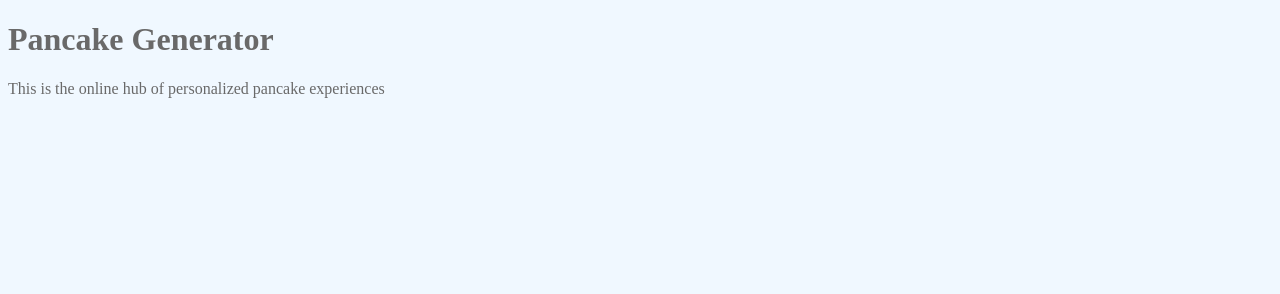
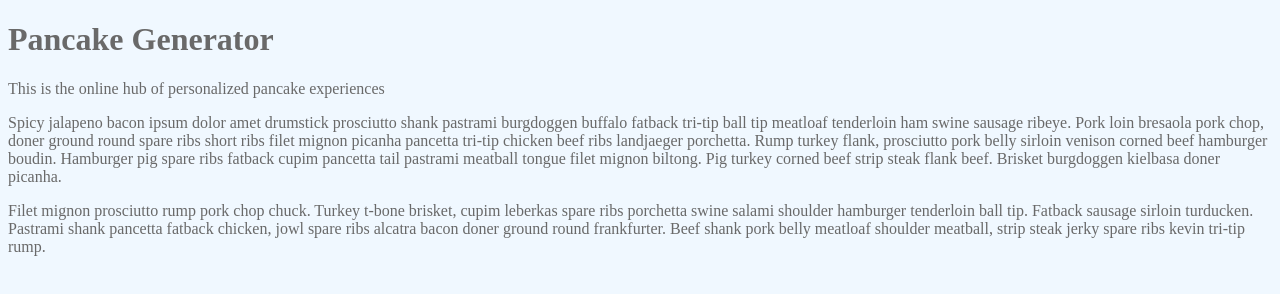
Before and after one commit to bcowles/bcowles.github.io, a plain HTML site: page unit_1/index.html in a window 1280 px wide. Drawn offline with Linux system fonts and the light colour scheme.

Commit message:
12-12 sync part 2

```diff
--- a/unit_1/index.html
+++ b/unit_1/index.html
@@ -9,6 +9,11 @@
 	<body>
 		<h1>Pancake Generator</h1>
 		<p>This is the online hub of personalized pancake experiences</p>
+
+		<p>Spicy jalapeno bacon ipsum dolor amet drumstick prosciutto shank pastrami burgdoggen buffalo fatback tri-tip ball tip meatloaf tenderloin ham swine sausage ribeye. Pork loin bresaola pork chop, doner ground round spare ribs short ribs filet mignon picanha pancetta tri-tip chicken beef ribs landjaeger porchetta. Rump turkey flank, prosciutto pork belly sirloin venison corned beef hamburger boudin. Hamburger pig spare ribs fatback cupim pancetta tail pastrami meatball tongue filet mignon biltong. Pig turkey corned beef strip steak flank beef. Brisket burgdoggen kielbasa doner picanha.</p>
+
+		<p>Filet mignon prosciutto rump pork chop chuck. Turkey t-bone brisket, cupim leberkas spare ribs porchetta swine salami shoulder hamburger tenderloin ball tip. Fatback sausage sirloin turducken. Pastrami shank pancetta fatback chicken, jowl spare ribs alcatra bacon doner ground round frankfurter. Beef shank pork belly meatloaf shoulder meatball, strip steak jerky spare ribs kevin tri-tip rump.</p>
+
 	</body>
 
 </html>
```
